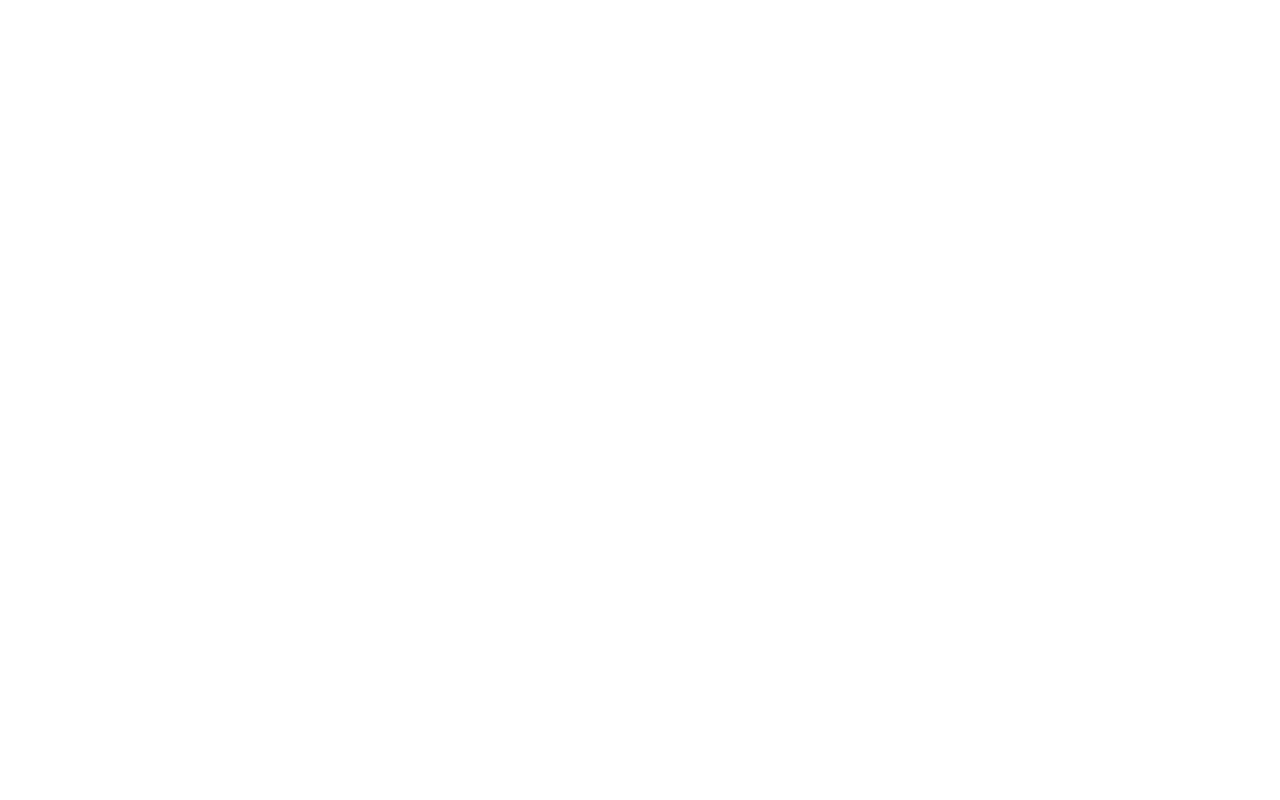
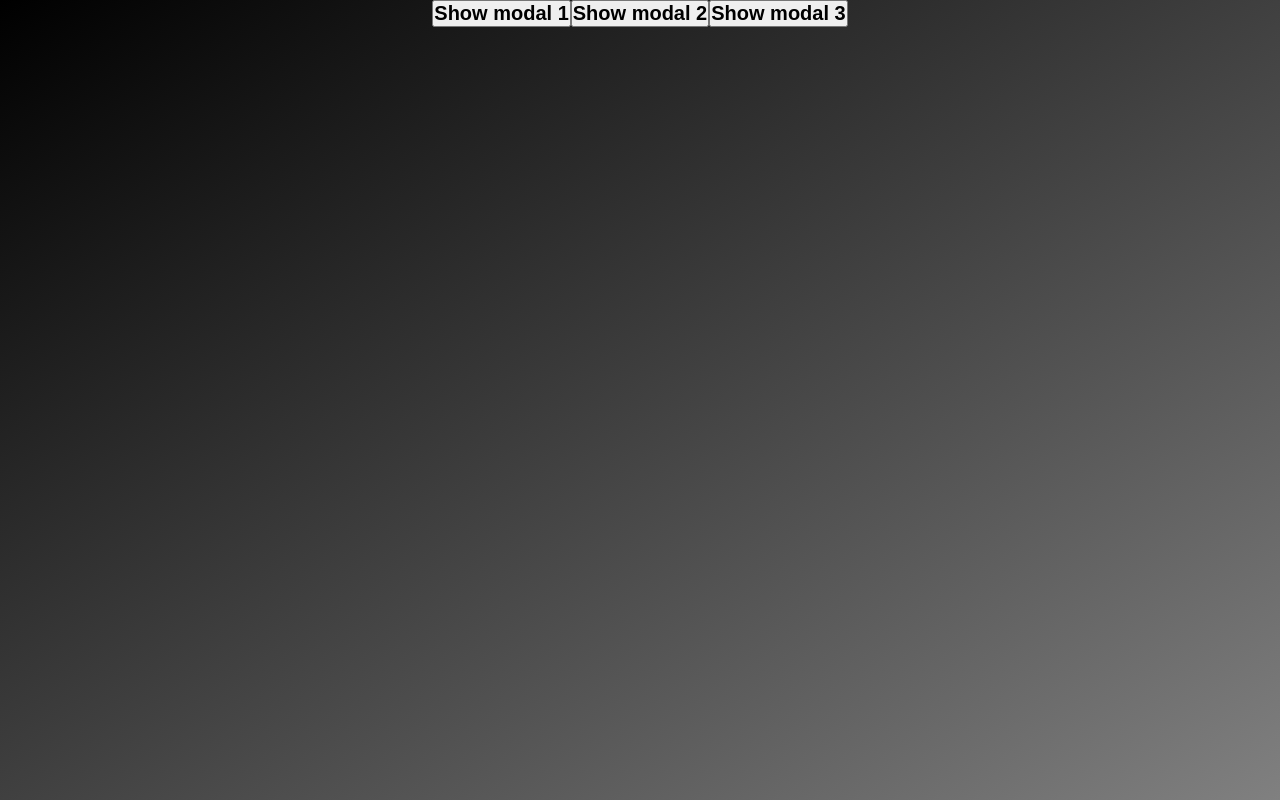
Before and after one commit to bockoman/modal_window, a plain HTML site: page index.html in a window 1280 px wide. Drawn offline with Linux system fonts and the light colour scheme.

Commit message:
nothin special

```diff
--- a/index.html
+++ b/index.html
@@ -4,9 +4,13 @@
     <meta charset="UTF-8" />
     <meta http-equiv="X-UA-Compatible" content="IE=edge" />
     <meta name="viewport" content="width=device-width, initial-scale=1.0" />
+    <link rel="stylesheet" href="style.css" />
     <title>Document</title>
   </head>
   <body>
+    <button class="show-modal">Show modal 1</button>
+    <button class="show-modal">Show modal 2</button>
+    <button class="show-modal">Show modal 3</button>
     <script src="script.js"></script>
   </body>
 </html>
--- a/style.css
+++ b/style.css
@@ -0,0 +1,27 @@
+* {
+  margin: 0;
+  padding: 0;
+  box-sizing: inherit;
+}
+
+html {
+  font-size: 62.5%;
+  box-sizing: border-box;
+}
+
+body {
+  font-family: sans-serif;
+  color: #333;
+  line-height: 1.5;
+  height: 100vh;
+  position: relative;
+  display: flex;
+  align-items: flex-start;
+  justify-content: center;
+  background: linear-gradient(to top left, grey, black);
+}
+
+.show-modal {
+  font-size: 2rem;
+  font-weight: 600;
+}
```
